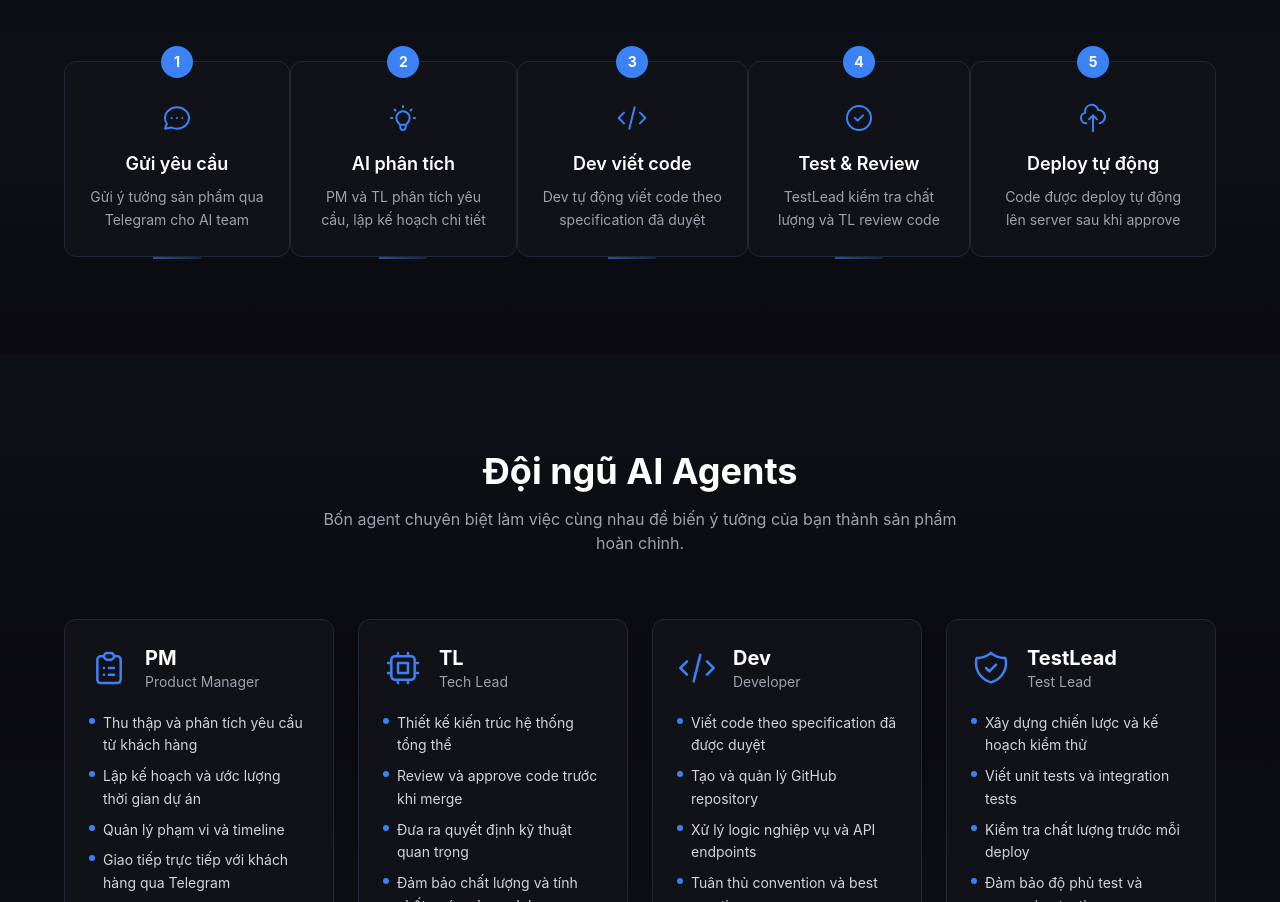
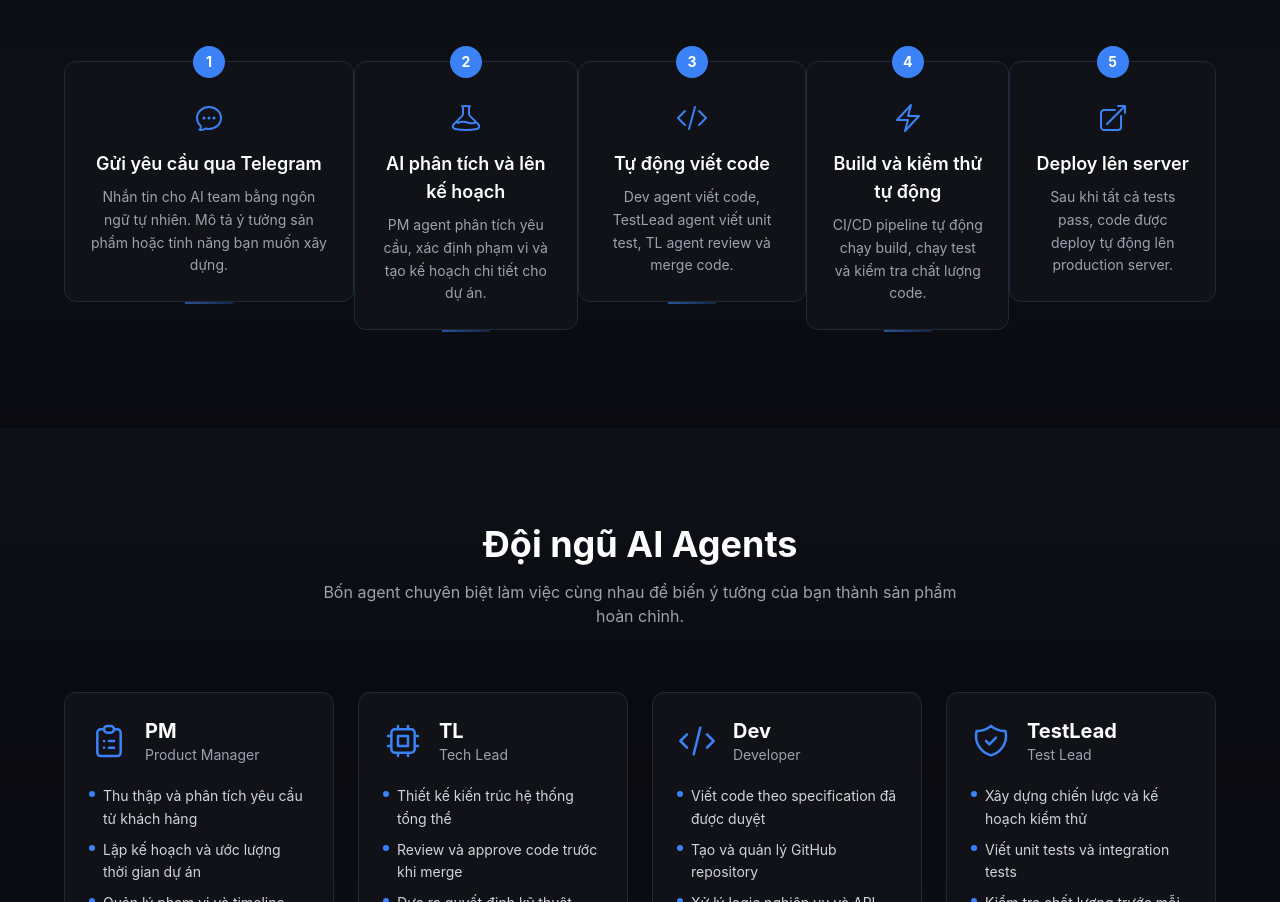
Before and after one commit to wisbidev/project-c051d40a, a Next.js app in the folder frontend/: page / in a window 1280 px wide. Shown: the part 939-1841 px from the top of the page. Built offline with nearby package versions, Linux system fonts and the light colour scheme.

Commit message:
Enhance PipelineSection with detailed step descriptions from PR #7

```diff
--- a/frontend/src/components/PipelineSection.tsx
+++ b/frontend/src/components/PipelineSection.tsx
@@ -5,48 +5,48 @@ import { useEffect, useRef, useState } from "react";
 const steps = [
   {
     icon: (
-      <svg className="w-8 h-8" fill="none" viewBox="0 0 24 24" stroke="currentColor">
-        <path strokeLinecap="round" strokeLinejoin="round" strokeWidth={1.5} d="M8 12h.01M12 12h.01M16 12h.01M21 12c0 4.418-4.03 8-9 8a9.863 9.863 0 01-4.255-.949L3 20l1.395-3.72C3.512 15.042 3 13.574 3 12c0-4.418 4.03-8 9-8s9 3.582 9 8z" />
+      <svg className="w-8 h-8" fill="none" viewBox="0 0 24 24" stroke="currentColor" strokeWidth={1.5}>
+        <path strokeLinecap="round" strokeLinejoin="round" d="M8.625 12a.375.375 0 11-.75 0 .375.375 0 01.75 0zm0 0H8.25m4.125 0a.375.375 0 11-.75 0 .375.375 0 01.75 0zm0 0H12m4.125 0a.375.375 0 11-.75 0 .375.375 0 01.75 0zm0 0h-.375M21 12c0 4.556-4.03 8.25-9 8.25a9.764 9.764 0 01-2.555-.337A5.972 5.972 0 015.41 20.97a5.969 5.969 0 01-.474-.065 4.48 4.48 0 00.978-2.025c.09-.457-.133-.901-.467-1.226C3.93 16.178 3 14.189 3 12c0-4.556 4.03-8.25 9-8.25s9 3.694 9 8.25z" />
       </svg>
     ),
-    title: "Gửi yêu cầu",
-    description: "Gửi ý tưởng sản phẩm qua Telegram cho AI team",
+    title: "Gửi yêu cầu qua Telegram",
+    description: "Nhắn tin cho AI team bằng ngôn ngữ tự nhiên. Mô tả ý tưởng sản phẩm hoặc tính năng bạn muốn xây dựng.",
   },
   {
     icon: (
-      <svg className="w-8 h-8" fill="none" viewBox="0 0 24 24" stroke="currentColor">
-        <path strokeLinecap="round" strokeLinejoin="round" strokeWidth={1.5} d="M9.663 17h4.673M12 3v1m6.364 1.636l-.707.707M21 12h-1M4 12H3m3.343-5.657l-.707-.707m2.828 9.9a5 5 0 117.072 0l-.548.547A3.374 3.374 0 0014 18.469V19a2 2 0 11-4 0v-.531c0-.895-.356-1.754-.988-2.386l-.548-.547z" />
+      <svg className="w-8 h-8" fill="none" viewBox="0 0 24 24" stroke="currentColor" strokeWidth={1.5}>
+        <path strokeLinecap="round" strokeLinejoin="round" d="M9.75 3.104v5.714a2.25 2.25 0 01-.659 1.591L5 14.5M9.75 3.104c-.251.023-.501.05-.75.082m.75-.082a24.301 24.301 0 014.5 0m0 0v5.714c0 .597.237 1.17.659 1.591L19.8 15.3M14.25 3.104c.251.023.501.05.75.082M19.8 15.3l-1.57.393A9.065 9.065 0 0112 15a9.065 9.065 0 00-6.23.693L5 14.5m14.8.8l1.402 1.402c1.232 1.232.65 3.318-1.067 3.611A48.309 48.309 0 0112 21c-2.773 0-5.491-.235-8.135-.687-1.718-.293-2.3-2.379-1.067-3.61L5 14.5" />
       </svg>
     ),
-    title: "AI phân tích",
-    description: "PM và TL phân tích yêu cầu, lập kế hoạch chi tiết",
+    title: "AI phân tích và lên kế hoạch",
+    description: "PM agent phân tích yêu cầu, xác định phạm vi và tạo kế hoạch chi tiết cho dự án.",
   },
   {
     icon: (
-      <svg className="w-8 h-8" fill="none" viewBox="0 0 24 24" stroke="currentColor">
-        <path strokeLinecap="round" strokeLinejoin="round" strokeWidth={1.5} d="M10 20l4-16m4 4l4 4-4 4M6 16l-4-4 4-4" />
+      <svg className="w-8 h-8" fill="none" viewBox="0 0 24 24" stroke="currentColor" strokeWidth={1.5}>
+        <path strokeLinecap="round" strokeLinejoin="round" d="M17.25 6.75L22.5 12l-5.25 5.25m-10.5 0L1.5 12l5.25-5.25m7.5-3l-4.5 16.5" />
       </svg>
     ),
-    title: "Dev viết code",
-    description: "Dev tự động viết code theo specification đã duyệt",
+    title: "Tự động viết code",
+    description: "Dev agent viết code, TestLead agent viết unit test, TL agent review và merge code.",
   },
   {
     icon: (
-      <svg className="w-8 h-8" fill="none" viewBox="0 0 24 24" stroke="currentColor">
-        <path strokeLinecap="round" strokeLinejoin="round" strokeWidth={1.5} d="M9 12l2 2 4-4m6 2a9 9 0 11-18 0 9 9 0 0118 0z" />
+      <svg className="w-8 h-8" fill="none" viewBox="0 0 24 24" stroke="currentColor" strokeWidth={1.5}>
+        <path strokeLinecap="round" strokeLinejoin="round" d="M3.75 13.5l10.5-11.25L12 10.5h8.25L9.75 21.75 12 13.5H3.75z" />
       </svg>
     ),
-    title: "Test & Review",
-    description: "TestLead kiểm tra chất lượng và TL review code",
+    title: "Build và kiểm thử tự động",
+    description: "CI/CD pipeline tự động chạy build, chạy test và kiểm tra chất lượng code.",
   },
   {
     icon: (
-      <svg className="w-8 h-8" fill="none" viewBox="0 0 24 24" stroke="currentColor">
-        <path strokeLinecap="round" strokeLinejoin="round" strokeWidth={1.5} d="M7 16a4 4 0 01-.88-7.903A5 5 0 1115.9 6L16 6a5 5 0 011 9.9M15 13l-3-3m0 0l-3 3m3-3v12" />
+      <svg className="w-8 h-8" fill="none" viewBox="0 0 24 24" stroke="currentColor" strokeWidth={1.5}>
+        <path strokeLinecap="round" strokeLinejoin="round" d="M13.5 6H5.25A2.25 2.25 0 003 8.25v10.5A2.25 2.25 0 005.25 21h10.5A2.25 2.25 0 0018 18.75V10.5m-10.5 6L21 3m0 0h-5.25M21 3v5.25" />
       </svg>
     ),
-    title: "Deploy tự động",
-    description: "Code được deploy tự động lên server sau khi approve",
+    title: "Deploy lên server",
+    description: "Sau khi tất cả tests pass, code được deploy tự động lên production server.",
   },
 ];
 
```
